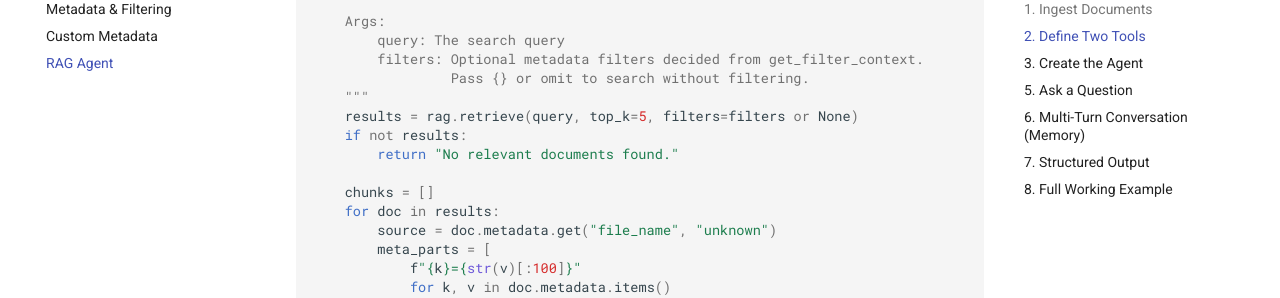
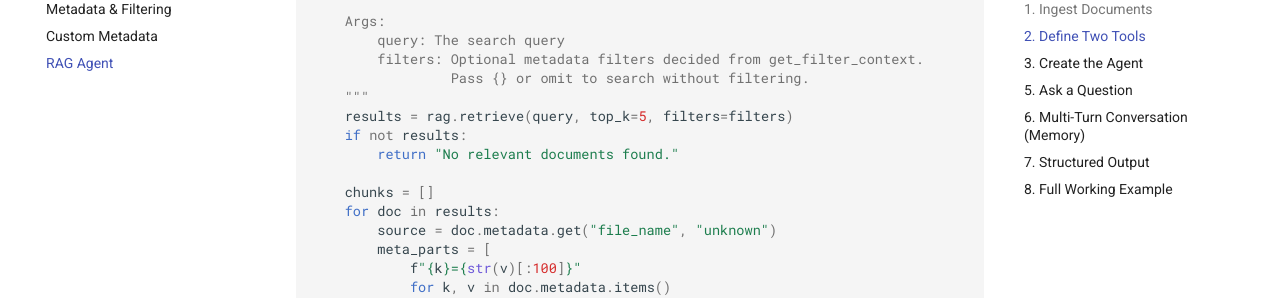
Before and after one commit to laxmimerit/RAGWire, an MkDocs documentation site: the page built from docs/rag_agent.md, in a window 1280 px wide and 900 px high, scrolled down 1530 px. Shown: the part 153-451 px from the top of the window. Built offline with MkDocs 1.6.1 and Material for MkDocs 9.7.7, drawn with Linux system fonts in a browser that asks for light colours; comment, search, counter and statistics services are not loaded.

Commit message:
filter fix

```diff
--- a/docs/rag_agent.md
+++ b/docs/rag_agent.md
@@ -71,7 +71,7 @@ def search_documents(query: str, filters: Optional[dict] = None) -> str:
         filters: Optional metadata filters decided from get_filter_context.
                  Pass {} or omit to search without filtering.
     """
-    results = rag.retrieve(query, top_k=5, filters=filters or None)
+    results = rag.retrieve(query, top_k=5, filters=filters)
     if not results:
         return "No relevant documents found."
 
@@ -368,7 +368,7 @@ def search_documents(query: str, filters: Optional[dict] = None) -> str:
         filters: Optional metadata filters decided from get_filter_context.
                  Pass {} or omit to search without filtering.
     """
-    results = rag.retrieve(query, top_k=5, filters=filters or None)
+    results = rag.retrieve(query, top_k=5, filters=filters)
     if not results:
         return "No relevant documents found."
 
```
Also changed, not shown: docs/custom_metadata.md (+1 -1 lines), docs/metadata.md (+1 -1 lines).
